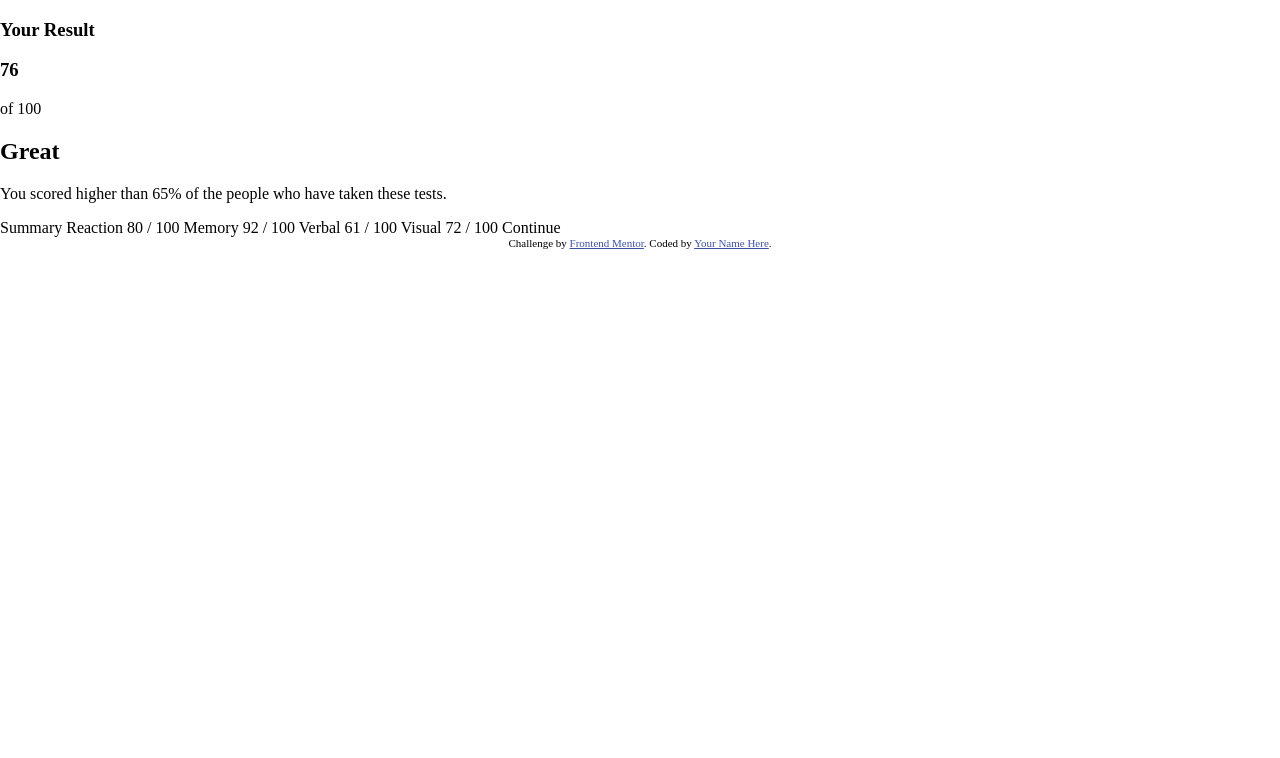
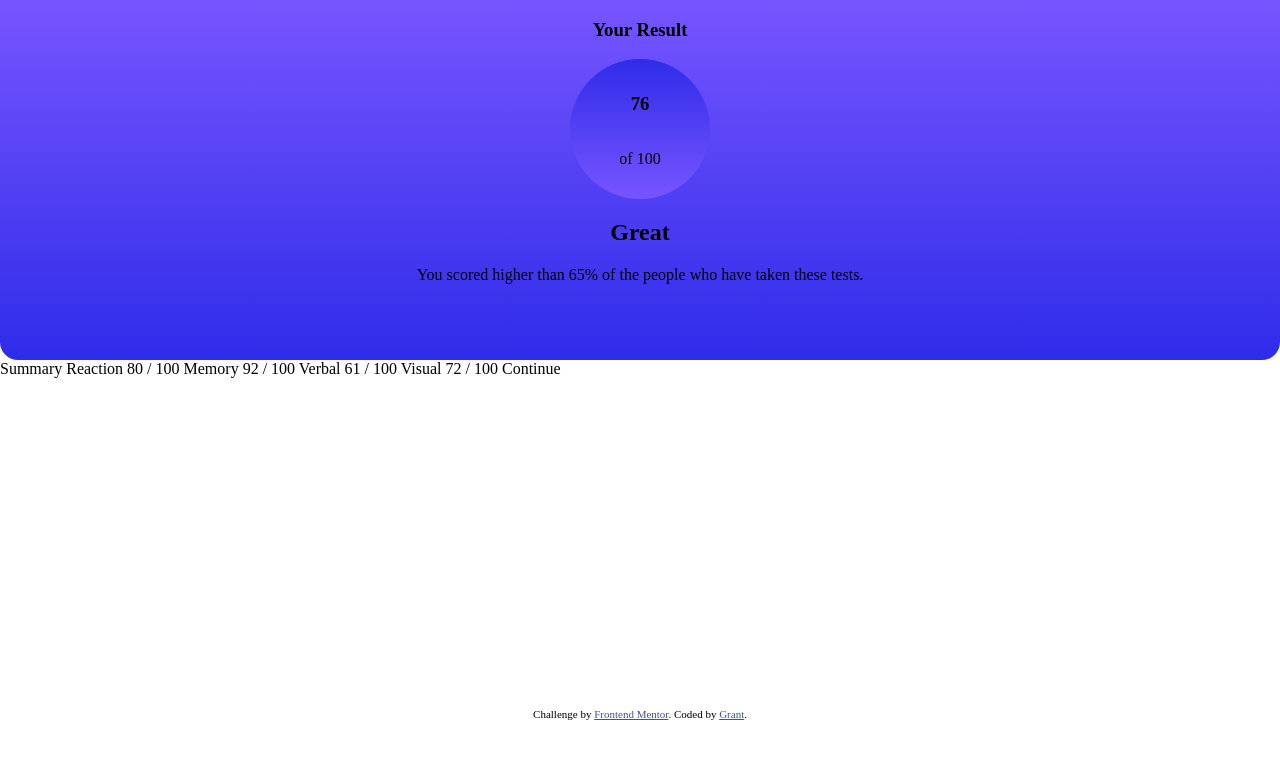
Before and after one commit to gkinghorn3/frontend-mentor-challenges, a plain HTML site: page results-summary-component-main/index.html in a window 1280 px wide. Drawn offline with Linux system fonts and the light colour scheme.

Commit message:
result section styled

```diff
--- a/results-summary-component-main/index.html
+++ b/results-summary-component-main/index.html
@@ -22,7 +22,7 @@
         <p>of 100</p>
       </div>
 
-      <div>
+      <div id="result-rating">
         <h2>Great</h2>
         <p>You scored higher than 65% of the people who have taken these tests.</p>
       </div>
@@ -55,7 +55,7 @@
 
   <div class="attribution">
     Challenge by <a href="https://www.frontendmentor.io?ref=challenge" target="_blank">Frontend Mentor</a>.
-    Coded by <a href="#">Your Name Here</a>.
+    Coded by <a href="#">Grant</a>.
   </div>
 </body>
 </html>
--- a/results-summary-component-main/styles.css
+++ b/results-summary-component-main/styles.css
@@ -4,14 +4,50 @@
 body {
     margin: 0;
     padding: 0;
+    display: flex;
+    flex-direction: column;
+    justify-content: center;
+    align-items: center;
 
 }
 
 body section {
+  width: 100%;
+}
 
+#result-section {
+    display: flex;
+    flex-direction: column;
+    align-items: center;
+    background: linear-gradient(to bottom, #7755FF, #2F2CE9);
+    border-bottom-left-radius: 18px;
+    border-bottom-right-radius: 18px;
+    height: 45vh;
+
+}
+
+#result-number-circle {
+    display: flex;
+    flex-direction: column;
+    justify-content: center;
+    align-items: center;
+    width: 8.75rem;
+    height: 8.75rem;
+    border-radius: 100%;
+    background: linear-gradient(to top, #7755FF, #2F2CE9);
+}
+
+#result-rating {
+    width: 90%;
+    text-align: center;
 }
 
 #summary-section {
     display: flex;
     width: 100vw;
 }
+
+.attribution {
+    position: absolute;
+    bottom: 10%;
+}
```
